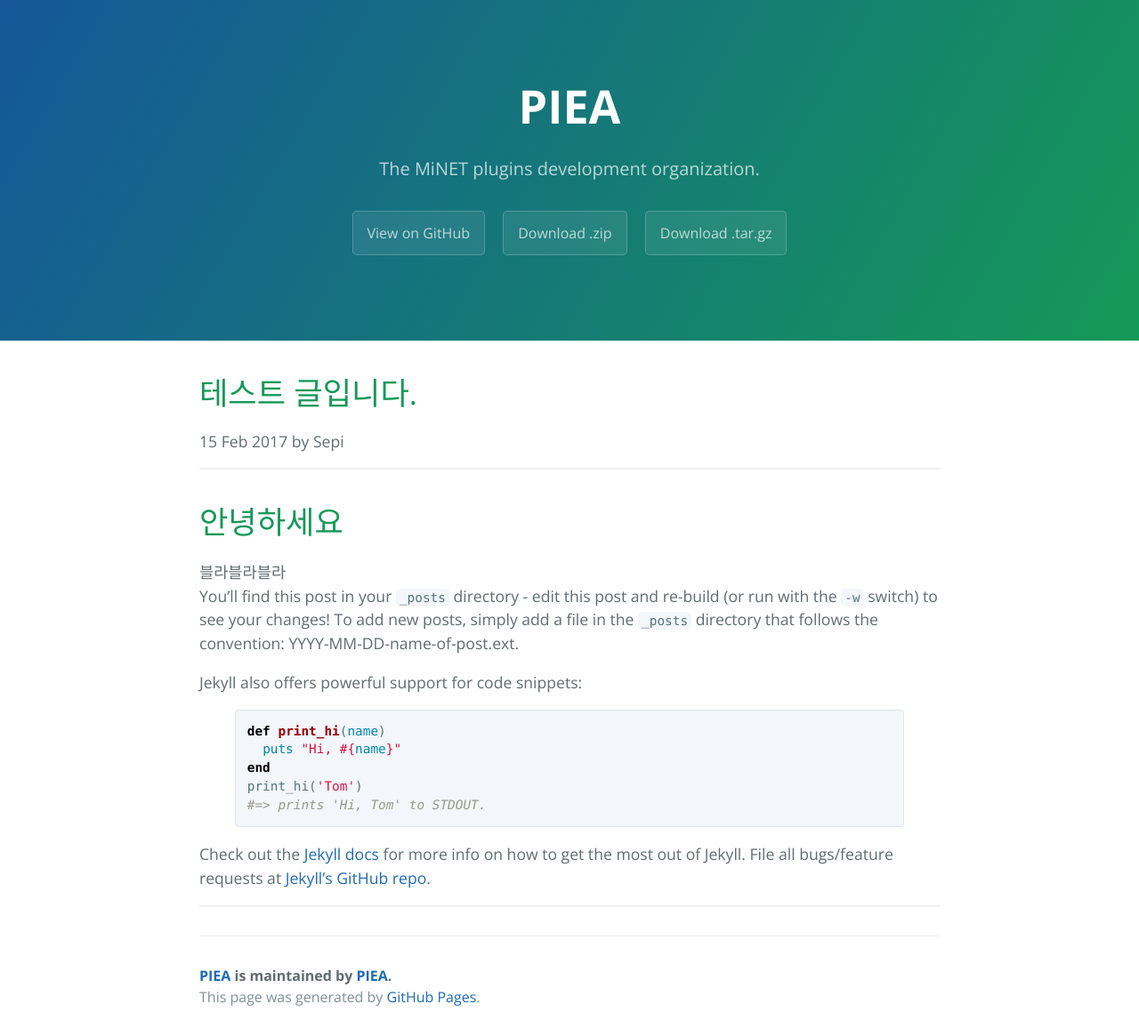
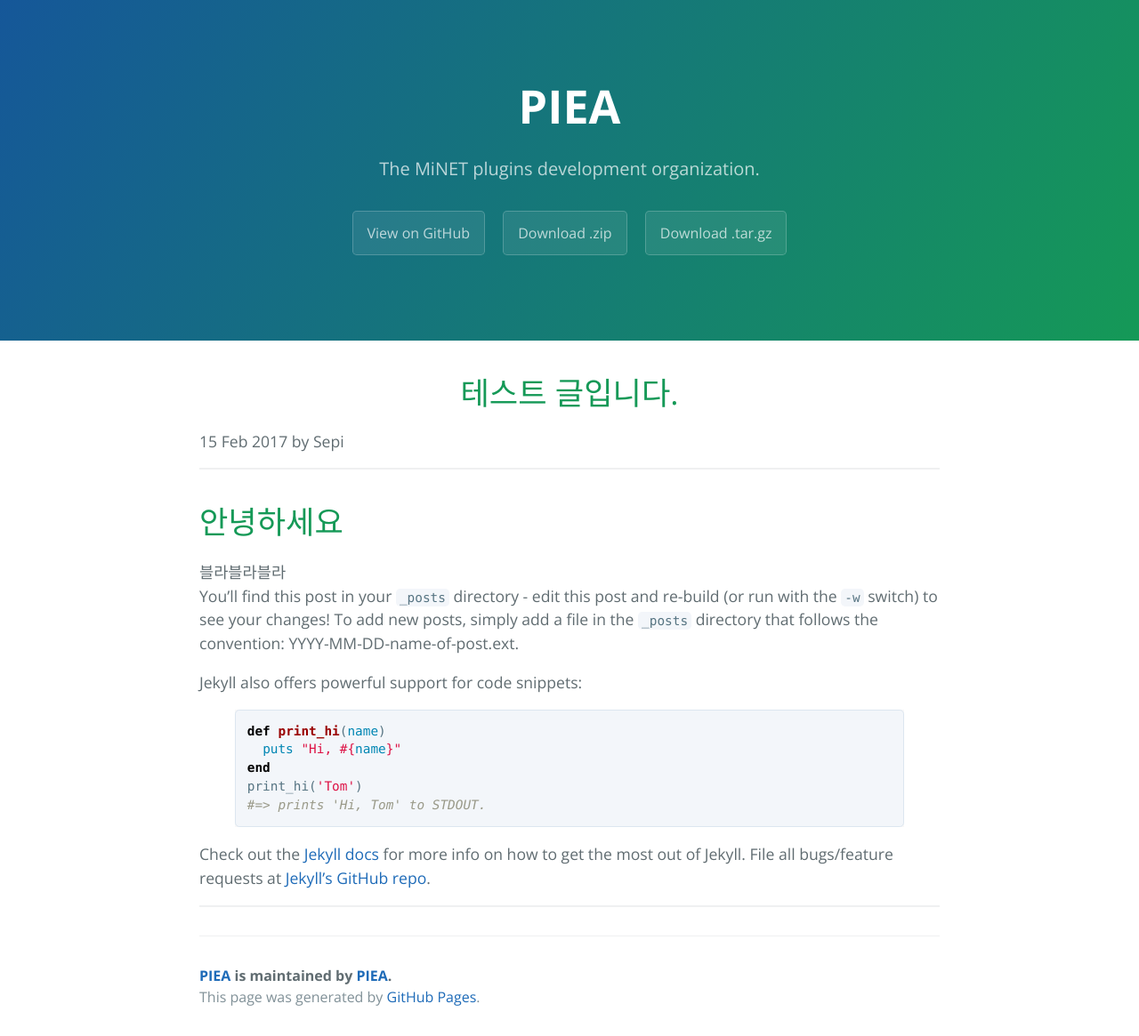
Before and after one commit to pid011/piea.github.io, a Jekyll site: the page built from _posts/2017-02-15-test-post.markdown, in a window 1280 px wide. Shown: the whole page at 89% size. Built offline with Jekyll 4.4.1, drawn with Linux system fonts in a browser that asks for light colours; comment, search, counter and statistics services are not loaded.

Commit message:
텍스트가 중앙으로 오도록 수정

```diff
--- a/404.html
+++ b/404.html
@@ -2,7 +2,5 @@
 layout: default
 ---
 
-<div class="center-content">
-    <img src="{{ site.baseurl }}/assets/images/404.gif">
-</div>
-<h1>페이지가 존재하지 않아요 :(</h1>
+<img class="center-content" src="{{ site.baseurl }}/assets/images/404.gif">
+<h1 class="post-title">페이지가 존재하지 않아요 :(</h1>
--- a/css/cayman.css
+++ b/css/cayman.css
@@ -192,3 +192,5 @@
 .site-footer-credits { color: #819198; }
 
 .center-content { display: block; margin-left: auto; margin-right: auto }
+
+.post-title { text-align: center; }
```
